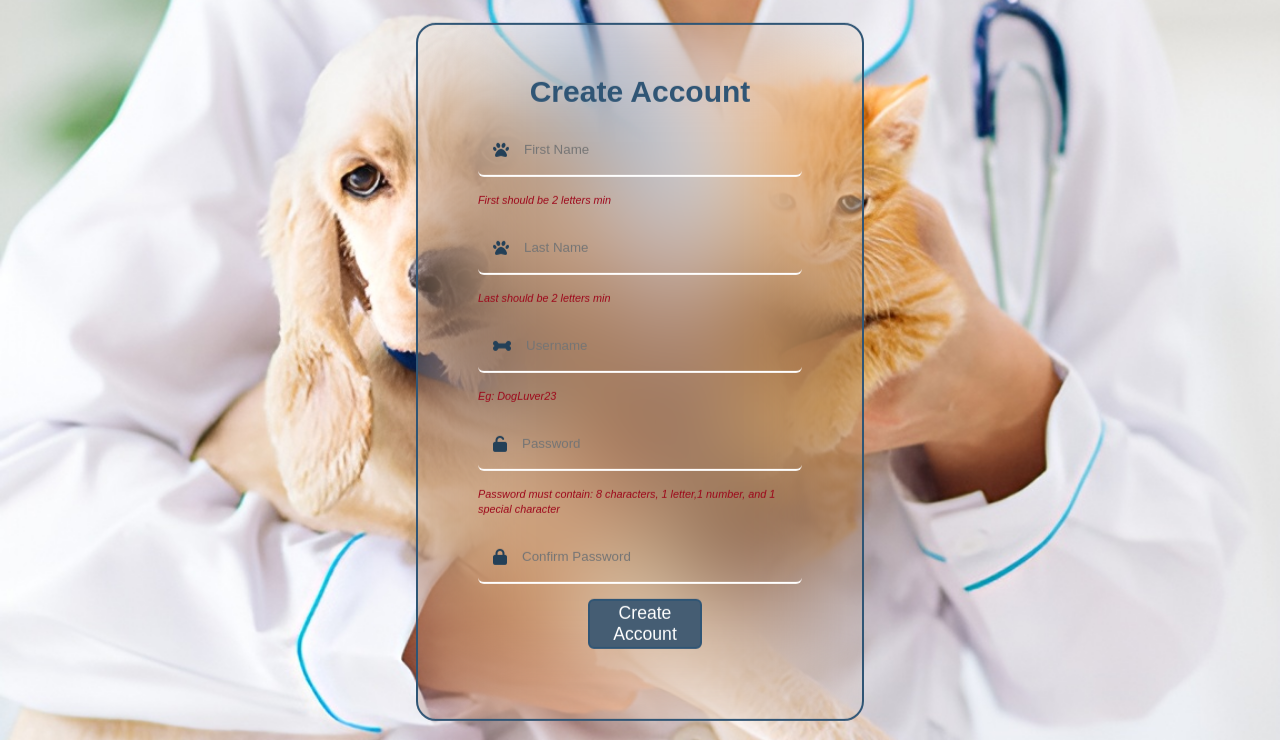
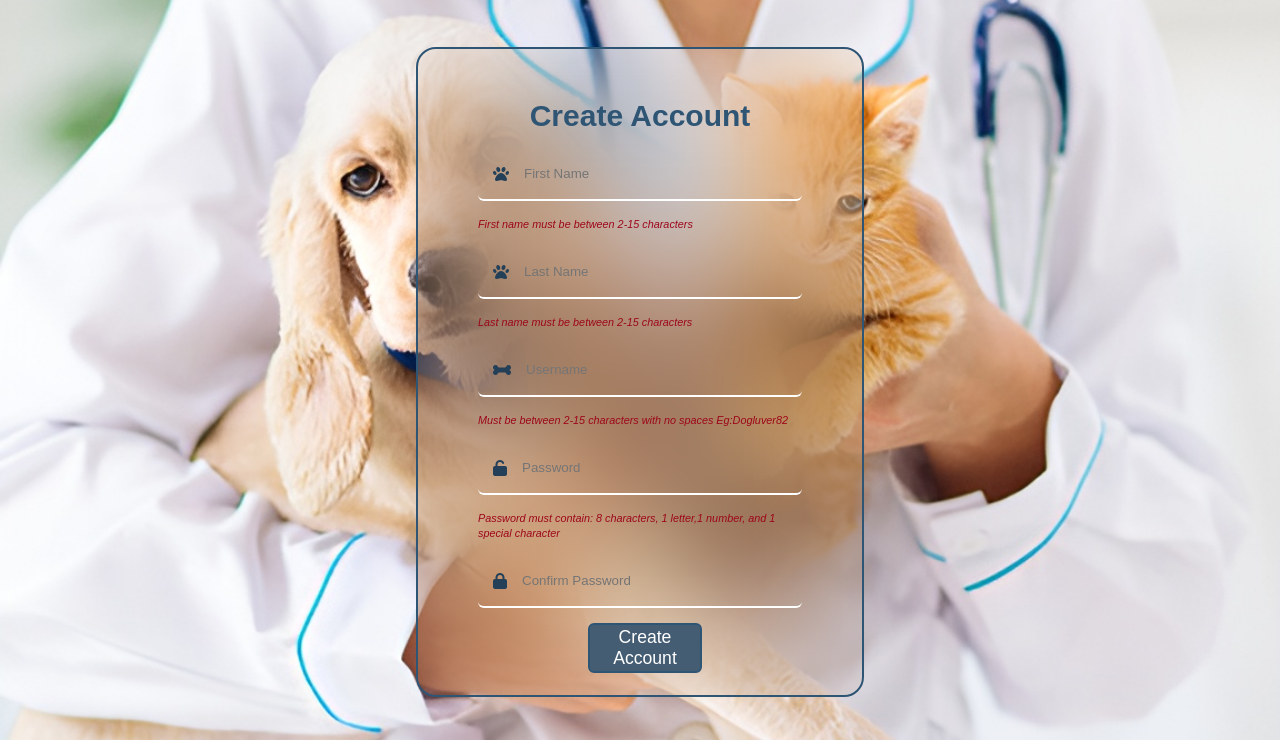
Before and after one commit to s-hassanin/contactManager, a PHP site: page /CreateAccount.html in a window 1280 px wide. Shown: the part 60-800 px from the top of the page. Run offline with PHP 8.4, Linux system fonts and the light colour scheme; some libraries are stand-ins or nearby versions.

Commit message:
Delete button scss, regex for edit, add, register.

```diff
--- a/CreateAccount.html
+++ b/CreateAccount.html
@@ -29,17 +29,17 @@
 						<i class="fa-solid fa-paw" style="color: #234058;"></i>
 						<input type="text"id="registerFirstName" placeholder="First Name" required minlength="2" maxlength="15">
 					</div>
-					<p style="color:#9d061a;"><i><small>First should be 2 letters min</small></i></p>
+					<p style="color:#9d061a;"><i><small>First name must be between 2-15 characters</small></i></p>
 					<div class="input-field"id="group2">
 						<i class="fa-solid fa-paw" style="color: #234058;"></i>
 						<input type="text"id="registerLastName" placeholder="Last Name" required minlength="2" maxlength="15">
 					</div>
-					<p style="color:#9d061a;"><i><small>Last should be 2 letters min</small></i></p>
+					<p style="color:#9d061a;"><i><small>Last name must be between 2-15 characters</small></i></p>
 					<div class="input-field"id="group3">
 						<i class="fa-solid fa-bone" style="color: #234058;"></i>
 						<input type="text"id="registerUsername" placeholder="Username">
 					</div>
-					<p style="color:#9d061a;"><i><small>Eg: DogLuver23</small></i></p>
+					<p style="color:#9d061a;"><i><small>Must be between 2-15 characters with no spaces Eg:Dogluver82</small></i></p>
 					<div class="input-field"id="group4">
 						<i class="fa-solid fa-unlock" style="color: #234058;"></i>
 						<input type="password" id="registerPassword" placeholder="Password">
@@ -51,7 +51,7 @@
 					</div>
 
 
-					<button type="button" id="loginButton" class="CreateAccountButton" onclick="if(validatePassword()) doRegister();"> Create Account </button>
+					<button type="button" id="loginButton" class="CreateAccountButton" onclick="if(validatePassword()) {doRegister();}"> Create Account </button>
 					<br>
 					<output id="registerResult"	style="color:#9d061a">
 					</output>
--- a/PetManager.html
+++ b/PetManager.html
@@ -6,12 +6,14 @@
 	<script type="text/javascript" src="js/code.js"></script>
 	<title>Contact Manager</title>
 	<link rel="stylesheet" href="css/style.css">
+	<link rel="stylesheet" href="css/delete.scss">
     <link rel="stylesheet" href="https://maxcdn.bootstrapcdn.com/bootstrap/3.3.7/css/bootstrap.min.css" integrity="sha384-BVYiiSIFeK1dGmJRAkycuHAHRg32OmUcww7on3RYdg4Va+PmSTsz/K68vbdEjh4u" crossorigin="anonymous">
     <link rel="stylesheet" href="https://maxcdn.bootstrapcdn.com/bootstrap/3.3.7/css/bootstrap-theme.min.css" integrity="sha384-rHyoN1iRsVXV4nD0JutlnGaslCJuC7uwjduW9SVrLvRYooPp2bWYgmgJQIXwl/Sp" crossorigin="anonymous">
     <script  src="https://code.jquery.com/jquery-3.2.1.min.js" integrity="sha256-hwg4gsxgFZhOsEEamdOYGBf13FyQuiTwlAQgxVSNgt4="   crossorigin="anonymous"></script>
     <script src="bootstable.min.js"></script>
    <script src="https://kit.fontawesome.com/98b4e25f15.js" crossorigin="anonymous"></script>
     <link href="https://fonts.googleapis.com/css?family=Ubuntu" rel="stylesheet">
+	<link href="https://cdn.jsdelivr.net/npm/@mdi/font@7.2.96/css/materialdesignicons.min.css" rel="stylesheet"/>
 	<script type="text/javascript">
 	document.addEventListener('DOMContentLoaded', function()
 	{
--- a/css/style.css
+++ b/css/style.css
@@ -113,12 +113,8 @@ transform: scaleX(1);
 .form-box2
 {
   width: 70%;
-<<<<<<< HEAD
   height: 650px;
   max-height: 750px;
-=======
-  height: 675px;
->>>>>>> 407eef1e82d55cbf80a81fba7b22d70ce0aa0d97
   max-width: 900px;
   position: absolute;
   top: 55%;
--- a/js/code.js
+++ b/js/code.js
@@ -131,16 +131,34 @@ function validatePassword() {
 }
 function doRegister()
 {
+	userId = 0;
 	let firstName = document.getElementById("registerFirstName").value;
 	let lastName = document.getElementById("registerLastName").value;
 	let login = document.getElementById("registerUsername").value;
 	let password = document.getElementById("registerPassword").value;
 	let confirmPassword = document.getElementById("confirmPassword").value;
+	document.getElementById("registerResult").innerHTML = "";
+	if(/^[a-z]{2,15}$/im.test(firstName)){}
+	else
+	{
+		document.getElementById("registerResult").innerHTML = "Not a valid first name";
+		return;
+	}
+	if(/^[a-z]{2,15}$/im.test(lastName)){}
+	else
+	{
+		document.getElementById("registerResult").innerHTML = "Not a valid last name";
+		return;
+	}
+	if(/[^\s]{2,15}/.test(login)){}
+	else
+	{
+		document.getElementById("registerResult").innerHTML = "Not a valid username";
+		return;
+	}
 
-	document.getElementById("registerResult").innerHTML = "";
 	let tmp = {firstName,lastName,login,password};
 	let jsonPayload = JSON.stringify( tmp );
-
 	let url = urlBase + '/Register.' + extension;
 
 	let xhr = new XMLHttpRequest();
@@ -156,7 +174,15 @@ function doRegister()
 				if (this.readyState == 4 && this.status == 200)
 				{
 					let jsonObject = JSON.parse( xhr.responseText );
-					document.getElementById("registerResult").innerHTML = jsonObject.error;
+					if(jsonObject.error == "Login Exists")
+					{
+						document.getElementById("registerResult").innerHTML = jsonObject.error;
+						test = 1;
+					}
+					else
+					{
+						window.location.href = "index.html";
+					}
 				}
 			};
 			xhr.send(jsonPayload);
@@ -181,6 +207,38 @@ function addContact()
 	let phone = document.getElementById("contactPhone").value;
 	document.getElementById("contactAddResult").innerHTML = "";
 
+	if(/^[a-z]{2,15}$/im.test(firstName))
+	{
+	}
+	else
+	{
+		document.getElementById("contactAddResult").innerHTML = "Not a valid first name";
+		return;
+	}
+	if(/^[a-z]{2,15}$/im.test(lastName))
+	{
+	}
+	else
+	{
+		document.getElementById("contactAddResult").innerHTML = "Not a valid last name";
+		return;
+	}
+	if (/^\w+([\.-]?\w+)*@\w+([\.-]?\w+)*(\.\w{2,3})+$/im.test(email))
+	{
+	}
+	else
+	{
+		document.getElementById("contactAddResult").innerHTML = "Not a valid email";
+		return;
+	}
+	if (/\d{10}/im.test(phone))
+	{
+	}
+	else
+	{
+		document.getElementById("contactAddResult").innerHTML = "Not a valid phone number";
+		return;
+	}
 	let tmp = {firstName,lastName,email,phone,userId};
 	let jsonPayload = JSON.stringify( tmp );
 
@@ -196,6 +254,7 @@ function addContact()
 			if (this.readyState == 4 && this.status == 200)
 			{
 				document.getElementById("contactAddResult").innerHTML = "Contact has been added";
+				searchContact();
 			}
 		};
 		xhr.send(jsonPayload);
@@ -208,7 +267,6 @@ function addContact()
 	document.getElementById("contactLastName").value = "";
 	document.getElementById("contactEmail").value = "";
 	document.getElementById("contactPhone").value = "";
-	searchContact();
 
 }
 function searchContact()
@@ -241,7 +299,7 @@ function searchContact()
 		{
 			if (this.readyState == 4 && this.status == 200)
 			{
-				document.getElementById("contactSearchResult").innerHTML = "Contact(s) have been retrieved";
+				document.getElementById("contactSearchResult").innerHTML = "";
 				let jsonObject = JSON.parse( xhr.responseText );
 			try
 			{
@@ -254,14 +312,14 @@ function searchContact()
 					contactList += "<td>" + jsonObject.results[i].Email + "</td>";
 					contactList += "<td>" + jsonObject.results[i].Phone + "</td>";
 					contactList += "<td>" + '<button onclick="editContact(this);">Edit</button>' + "</td>";
-					contactList += "<td>" + '<button onclick="deleteContact(this);">Delete</button>' + "</td>";
+					contactList += "<td>" + '<button class="btn btn-delete" onclick="deleteContact(this);"><span class="mdi mdi-delete mdi-24px"></span> <span class="mdi mdi-delete-empty mdi-24px"></span></button>' + "</td>";
 					contactList += '<td style="display: none;">' + jsonObject.results[i].ContactID + "</td>";
 					contactList += "</tr>";
 				}
 			}
 			catch(Error)
 			{
-				document.getElementById("contactSearchResult").innerHTML = "Could not find matching contact";
+				document.getElementById("contactSearchResult").innerHTML = "";
 			}
 				document.getElementById("contactList").innerHTML = contactList;
 			}
@@ -291,6 +349,30 @@ function editContact(button)
 			let contactId = row.cells[6].textContent;
 			let tmp = {contactId, firstNameUpdate, lastNameUpdate, phone, email, userId};
 			let jsonPayload = JSON.stringify( tmp );
+			if(/^[a-z]{2,15}$/im.test(firstNameUpdate)){}
+			else
+			{
+				document.getElementById("deleteContactResult").innerHTML = "Not a valid first name";
+				return;
+			}
+			if(/^[a-z]{2,15}$/im.test(lastNameUpdate)){}
+			else
+			{
+				document.getElementById("deleteContactResult").innerHTML = "Not a valid last name";
+				return;
+			}
+			if (/^\w+([\.-]?\w+)*@\w+([\.-]?\w+)*(\.\w{2,3})+$/im.test(email)){}
+			else
+			{
+				document.getElementById("deleteContactResult").innerHTML = "Not a valid email";
+				return;
+			}
+			if (/\d{10}/im.test(phone)){}
+			else
+			{
+				document.getElementById("deleteContactResult").innerHTML = "Not a valid phone number";
+				return;
+			}
 
 			let url = urlBase + '/Edit.' + extension;
 
@@ -304,14 +386,14 @@ function editContact(button)
 					if (this.readyState == 4 && this.status == 200)
 					{
 						let jsonObject = JSON.parse( xhr.responseText );
-						document.getElementById("contactSearchResult").innerHTML = jsonObject.results;
+						document.getElementById("deleteContactResult").innerHTML = "";
 					}
 				}
 				xhr.send(jsonPayload);
 			}
 			catch(err)
 			{
-				document.getElementById("contactSearchResult").innerHTML = err.message;
+				document.getElementById("deleteContactResult").innerHTML = err.message;
 			}
 
 	for (let i = 0; i < row.cells.length - 3; i++)
```
Also changed, not shown: css/delete.scss (added, +50 -0 lines).
